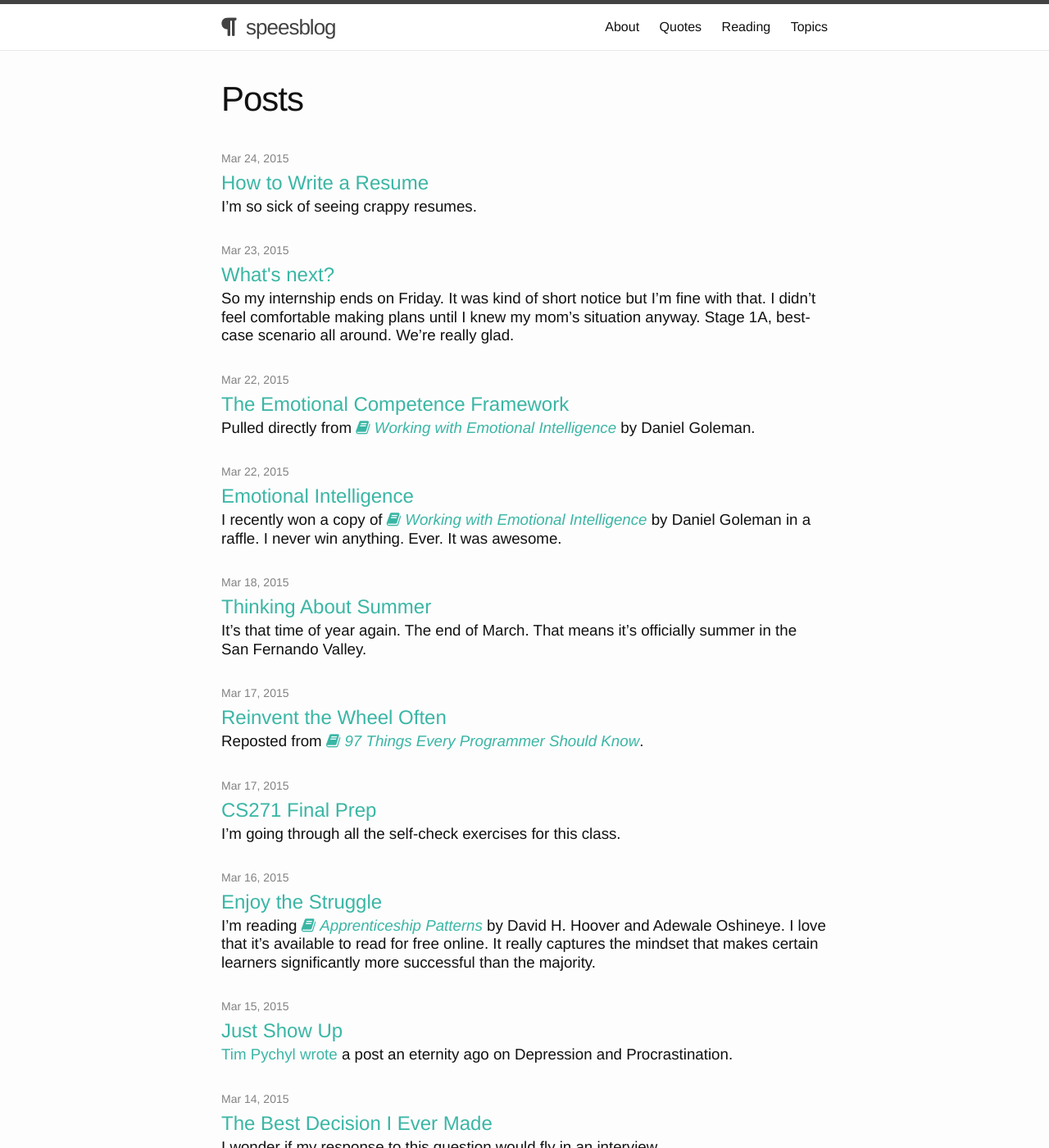
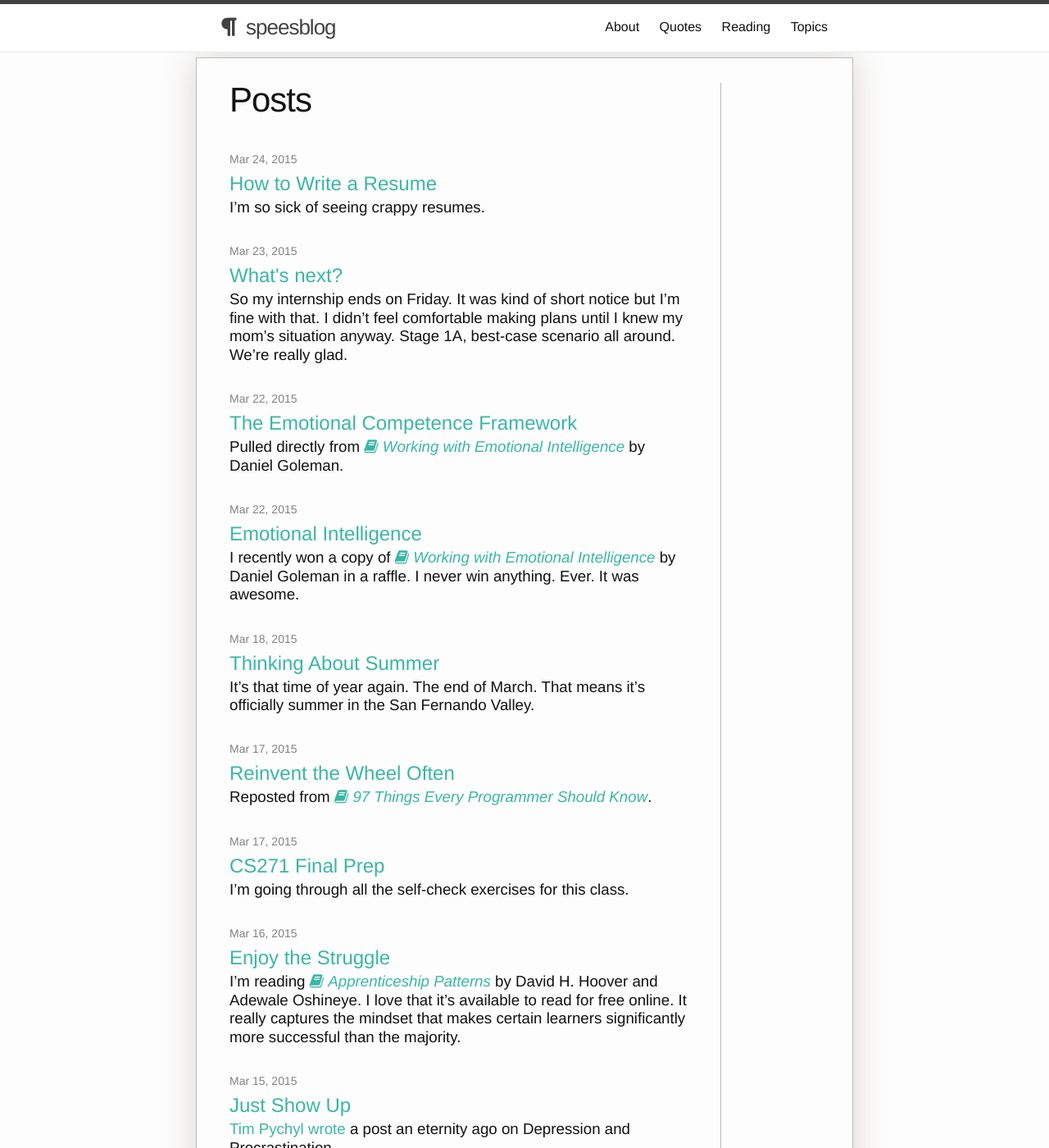
Before and after one commit to shelbyspees/speesblog, a Jekyll site: the page built from index.html, in a window 1280 px wide and 1400 px high. Shown: the whole window at 82% size. Built offline with Jekyll 4.4.1, drawn with Linux system fonts in a browser that asks for light colours; nearby versions of some CDN libraries.

Commit message:
Add totally awesome borders and shit

```diff
--- a/_layouts/default.html
+++ b/_layouts/default.html
@@ -9,7 +9,7 @@
     {% include header.html %}
 
     <div class="page-content">
-      <div class="wrapper">
+      <div class="wrapper vert-line">
         {{ content }}
       </div>
     </div>
--- a/_sass/_base.scss
+++ b/_sass/_base.scss
@@ -19,6 +19,8 @@ body {
     color: $text-color;
     background-color: $background-color;
     -webkit-text-size-adjust: 100%;
+    background-image: url("assets/background.jpg");
+
 }
 
 
@@ -215,6 +217,7 @@ pre {
     padding-right: $spacing-unit;
     padding-left: $spacing-unit;
     @extend %clearfix;
+    padding: 0 40px 2px 40px;
 
     @include media-query($on-laptop) {
         max-width: -webkit-calc(800px - (#{$spacing-unit}));
@@ -222,6 +225,11 @@ pre {
         padding-right: $spacing-unit / 2;
         padding-left: $spacing-unit / 2;
     }
+}
+
+.vert-line {
+    border-right: solid 1px #bbb;
+
 }
 
 
--- a/_sass/_layout.scss
+++ b/_sass/_layout.scss
@@ -173,8 +173,15 @@
 .page-content {
     padding: $spacing-unit 0;
     margin: 70px auto;
-    background-image: url("assets/background.jpg");
 
+    border-left: solid 1px #bbb;
+    border-right: solid 1px #bbb;
+    border-bottom: solid 1px #999;
+    position: relative;
+    box-shadow: 0 0 40px rgba(71, 51, 31, 0.2);
+    max-width: 640px;
+    padding-right: 160px;
+    border-top: solid 1px #bbb;
 }
 
 .anchor {
```
